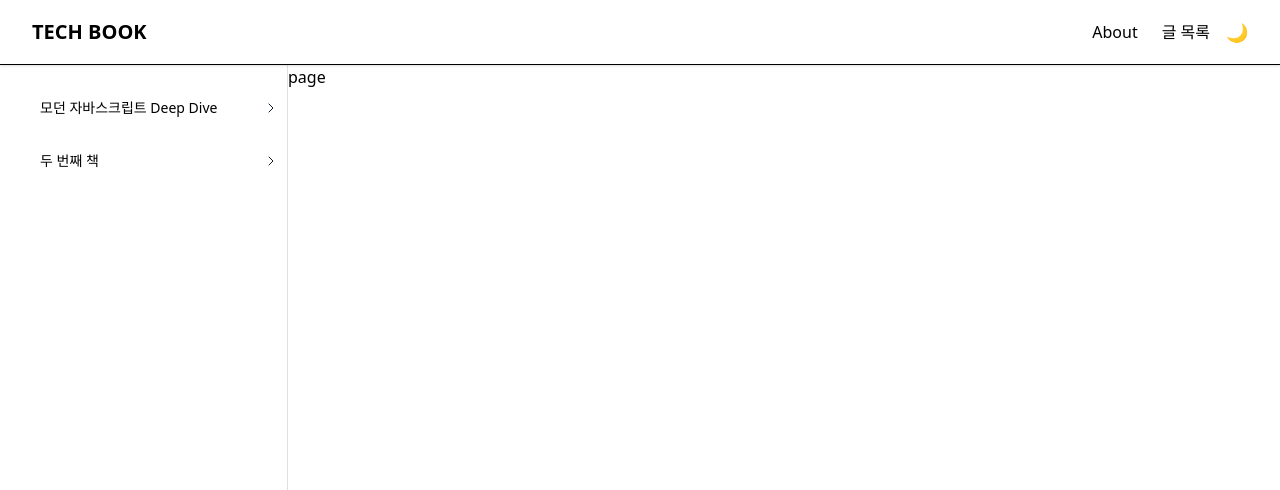
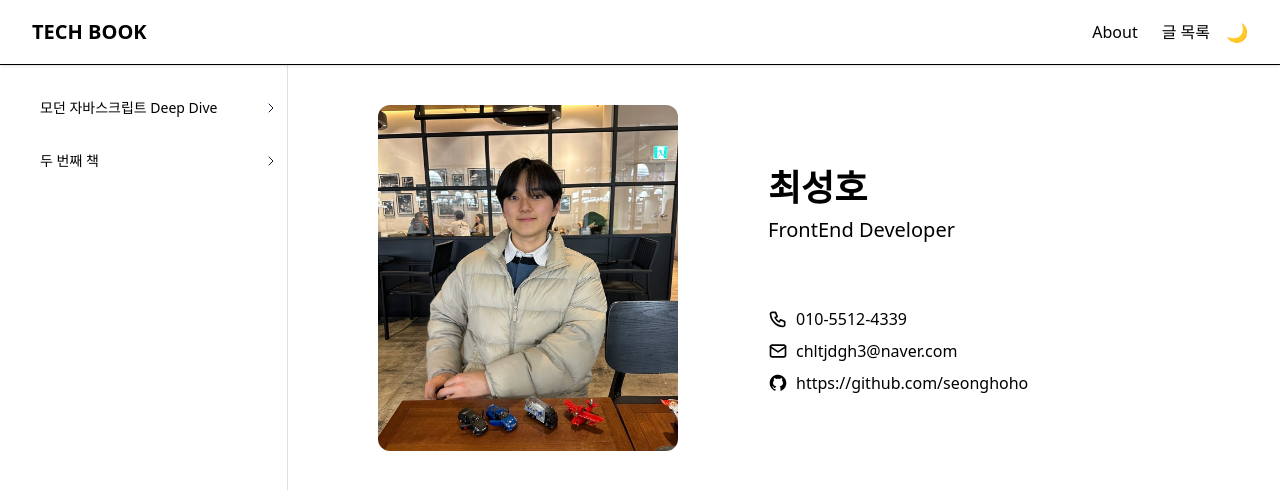
Before and after one commit to seonghoho/tech-book, a Next.js app: page /about in a window 1280 px wide. Shown: the top 490 px of the page. Built offline with nearby package versions, Linux system fonts and the light colour scheme.

Commit message:
feat: 소개 페이지 제작

```diff
--- a/src/app/about/page.tsx
+++ b/src/app/about/page.tsx
@@ -1,5 +1,54 @@
+import { GithubIcon, MailIcon, PhoneIcon } from "@/assets/svg";
+import Image from "next/image";
+
 const page = () => {
-  return <div>page</div>;
+  const contactData = [
+    { icon: PhoneIcon, content: "010-5512-4339", type: "tel" },
+    { icon: MailIcon, content: "chltjdgh3@naver.com", type: "mailto" },
+    { icon: GithubIcon, content: "https://github.com/seonghoho", type: "link" },
+  ];
+
+  return (
+    <div className="flex my-10 mx-auto justify-center ">
+      <div className="flex flex-1 justify-center">
+        <Image
+          className="rounded-xl"
+          src="/images/Profile.JPG"
+          alt="profile-image"
+          width={300}
+          height={400}
+        />
+      </div>
+      <div className="flex flex-col flex-1 justify-between py-14">
+        <div>
+          <div className="text-[36px] font-semibold">최성호</div>
+          <div className="text-[20px]">FrontEnd Developer</div>
+        </div>
+
+        <div>
+          {contactData.map((data, index) => {
+            let href = "#";
+            if (data.type === "tel") href = `tel:${data.content}`;
+            else if (data.type === "mailto") href = `mailto:${data.content}`;
+            else if (data.type === "link") href = data.content;
+
+            return (
+              <a
+                key={index}
+                href={href}
+                target={data.type === "link" ? "_blank" : undefined}
+                rel={data.type === "link" ? "noopener noreferrer" : undefined}
+                className="flex items-center gap-2 mt-2 text-[16px] hover:underline"
+              >
+                <data.icon className="w-5 h-5" />
+                <span>{data.content}</span>
+              </a>
+            );
+          })}
+        </div>
+      </div>
+    </div>
+  );
 };
 
 export default page;
--- /dev/null
+++ b/src/assets/svg/Github.tsx
@@ -0,0 +1,17 @@
+import { SVGProps } from "react";
+
+export const Github = (props: SVGProps<SVGSVGElement>) => (
+  <svg
+    width="24"
+    height="24"
+    viewBox="0 0 24 24"
+    fill="none"
+    xmlns="http://www.w3.org/2000/svg"
+    {...props}
+  >
+    <path
+      d="M10.9 2.10047C6.30001 2.60047 2.60001 6.30047 2.10001 10.8005C1.60001 15.5005 4.30001 19.7005 8.40001 21.3005C8.70001 21.4005 9.00001 21.2005 9.00001 20.8005V19.2005C9.00001 19.2005 8.60001 19.3005 8.10001 19.3005C6.70001 19.3005 6.10001 18.1005 6.00001 17.4005C5.90001 17.0005 5.70001 16.7005 5.40001 16.4005C5.10001 16.3005 5.00001 16.3005 5.00001 16.2005C5.00001 16.0005 5.30001 16.0005 5.40001 16.0005C6.00001 16.0005 6.50001 16.7005 6.70001 17.0005C7.20001 17.8005 7.80001 18.0005 8.10001 18.0005C8.50001 18.0005 8.80001 17.9005 9.00001 17.8005C9.10001 17.1005 9.40001 16.4005 10 16.0005C7.70001 15.5005 6.00001 14.2005 6.00001 12.0005C6.00001 10.9005 6.50001 9.80047 7.20001 9.00047C7.10001 8.80047 7.00001 8.30047 7.00001 7.60047C7.00001 7.20047 7.00001 6.60047 7.30001 6.00047C7.30001 6.00047 8.70001 6.00047 10.1 7.30047C10.6 7.10047 11.3 7.00047 12 7.00047C12.7 7.00047 13.4 7.10047 14 7.30047C15.3 6.00047 16.8 6.00047 16.8 6.00047C17 6.60047 17 7.20047 17 7.60047C17 8.40047 16.9 8.80047 16.8 9.00047C17.5 9.80047 18 10.8005 18 12.0005C18 14.2005 16.3 15.5005 14 16.0005C14.6 16.5005 15 17.4005 15 18.3005V20.9005C15 21.2005 15.3 21.5005 15.7 21.4005C19.4 19.9005 22 16.3005 22 12.1005C22 6.10047 16.9 1.40047 10.9 2.10047Z"
+      fill="currentColor"
+    />
+  </svg>
+);
--- /dev/null
+++ b/src/assets/svg/Mail.tsx
@@ -0,0 +1,34 @@
+import { SVGProps } from "react";
+
+export const Mail = (props: SVGProps<SVGSVGElement>) => (
+  <svg
+    width="24"
+    height="24"
+    viewBox="0 0 24 24"
+    fill="none"
+    xmlns="http://www.w3.org/2000/svg"
+    {...props}
+  >
+    <g clipPath="url(#clip0_5_1456)">
+      <path
+        d="M3 7C3 6.46957 3.21071 5.96086 3.58579 5.58579C3.96086 5.21071 4.46957 5 5 5H19C19.5304 5 20.0391 5.21071 20.4142 5.58579C20.7893 5.96086 21 6.46957 21 7V17C21 17.5304 20.7893 18.0391 20.4142 18.4142C20.0391 18.7893 19.5304 19 19 19H5C4.46957 19 3.96086 18.7893 3.58579 18.4142C3.21071 18.0391 3 17.5304 3 17V7Z"
+        stroke="currentColor"
+        strokeWidth="2"
+        strokeLinecap="round"
+        strokeLinejoin="round"
+      />
+      <path
+        d="M3 7L12 13L21 7"
+        stroke="currentColor"
+        strokeWidth="2"
+        strokeLinecap="round"
+        strokeLinejoin="round"
+      />
+    </g>
+    <defs>
+      <clipPath id="clip0_5_1456">
+        <rect width="24" height="24" fill="white" />
+      </clipPath>
+    </defs>
+  </svg>
+);
--- /dev/null
+++ b/src/assets/svg/Phone.tsx
@@ -0,0 +1,27 @@
+import { SVGProps } from "react";
+
+export const Phone = (props: SVGProps<SVGSVGElement>) => (
+  <svg
+    width="24"
+    height="24"
+    viewBox="0 0 24 24"
+    fill="none"
+    xmlns="http://www.w3.org/2000/svg"
+    {...props}
+  >
+    <g clipPath="url(#clip0_5_1615)">
+      <path
+        d="M5 4H9L11 9L8.5 10.5C9.57096 12.6715 11.3285 14.429 13.5 15.5L15 13L20 15V19C20 19.5304 19.7893 20.0391 19.4142 20.4142C19.0391 20.7893 18.5304 21 18 21C14.0993 20.763 10.4202 19.1065 7.65683 16.3432C4.8935 13.5798 3.23705 9.90074 3 6C3 5.46957 3.21071 4.96086 3.58579 4.58579C3.96086 4.21071 4.46957 4 5 4Z"
+        stroke="currentColor"
+        strokeWidth="2"
+        strokeLinecap="round"
+        strokeLinejoin="round"
+      />
+    </g>
+    <defs>
+      <clipPath id="clip0_5_1615">
+        <rect width="24" height="24" fill="white" />
+      </clipPath>
+    </defs>
+  </svg>
+);
--- a/src/assets/svg/index.ts
+++ b/src/assets/svg/index.ts
@@ -1,5 +1,8 @@
+export { Github as GithubIcon } from "@/assets/svg/Github";
+export { Mail as MailIcon } from "@/assets/svg/Mail";
 export { Menu as MenuIcon } from "@/assets/svg/Menu";
 export { Moon as MoonIcon } from "@/assets/svg/Moon";
+export { Phone as PhoneIcon } from "@/assets/svg/Phone";
 export { Sun as SunIcon } from "@/assets/svg/Sun";
 export { ChevronDown as ChevronDownIcon } from "@/assets/svg/ChevronDown";
 export { ChevronRight as ChevronRightIcon } from "@/assets/svg/ChevronRight";
```
Also changed, not shown: public/images/Profile.JPG (added).
